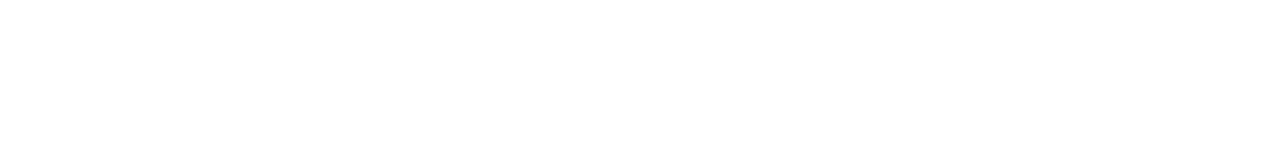
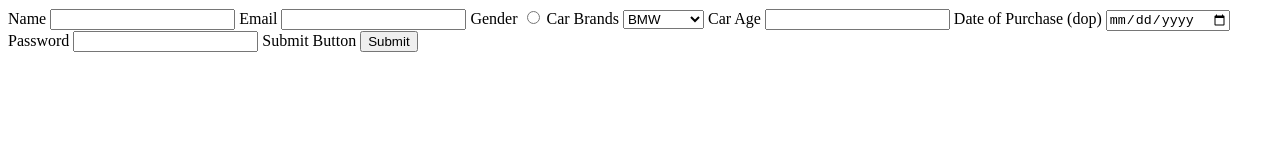
Before and after one commit to acciojob/car-insurance-form-SUsmna, a website: page main.html in a window 1280 px wide. Drawn offline with Linux system fonts and the light colour scheme.

Commit message:
created a submission

```diff
--- a/main.html
+++ b/main.html
@@ -7,7 +7,37 @@
 </head>
 
 <body>
+	<form method="post">
 	<!-- the entire body must be written by student -->
+		<label for="name">Name</label>
+		<input type="text" id="name" required="yes">
+
+		<label for="email">Email</label>
+		<input type="email" id="email" required="yes">
+
+		<label>Gender</label>
+		<input type="radio" name="gender" required="yes">
+
+		<label for="cars">Car Brands</label>
+		<select id="cars">
+			<option>BMW</option>
+			<option>Audi</option>
+			<option>Mercedez</option>
+		</select>
+
+		<label for="carage">Car Age</label>
+		<input type="number" id="carage" required="yes">
+
+		<label for="dop">Date of Purchase (dop)</label>
+		<input type="date" id="dop" required="yes">
+
+		<label for="password">Password</label>
+		<input type="password" id="password" required="yes">
+
+		<label>Submit Button</label>
+		<input type="submit">
+	</form>
+
     <script type="text/javascript" src="./script.js">
 </script>
 
```
